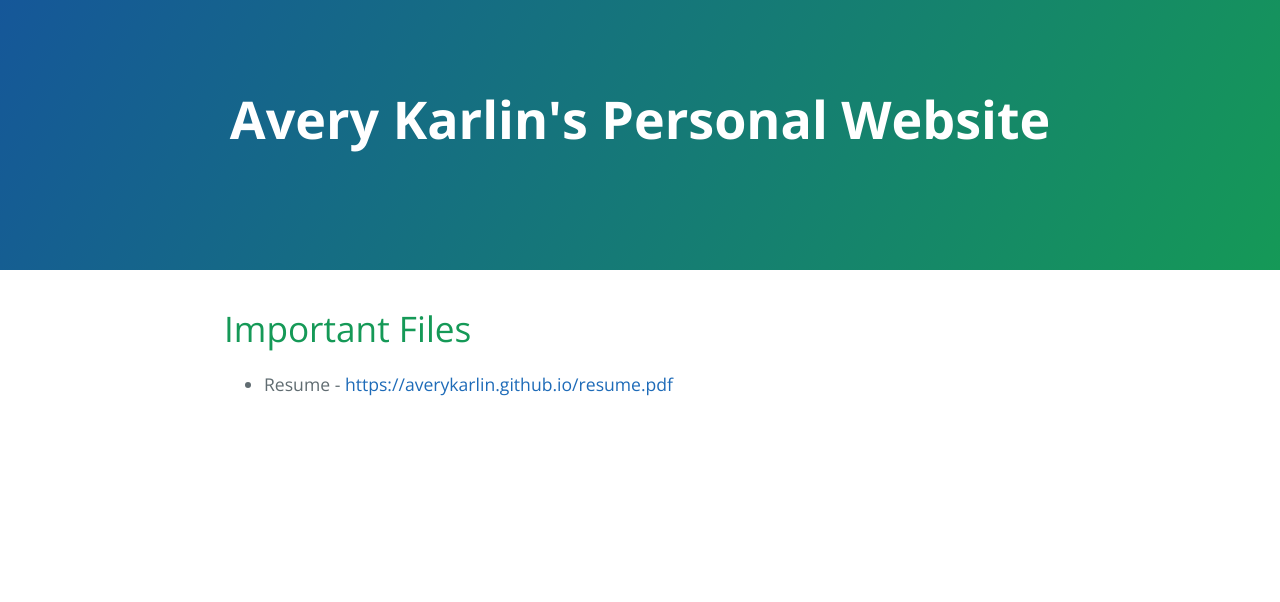
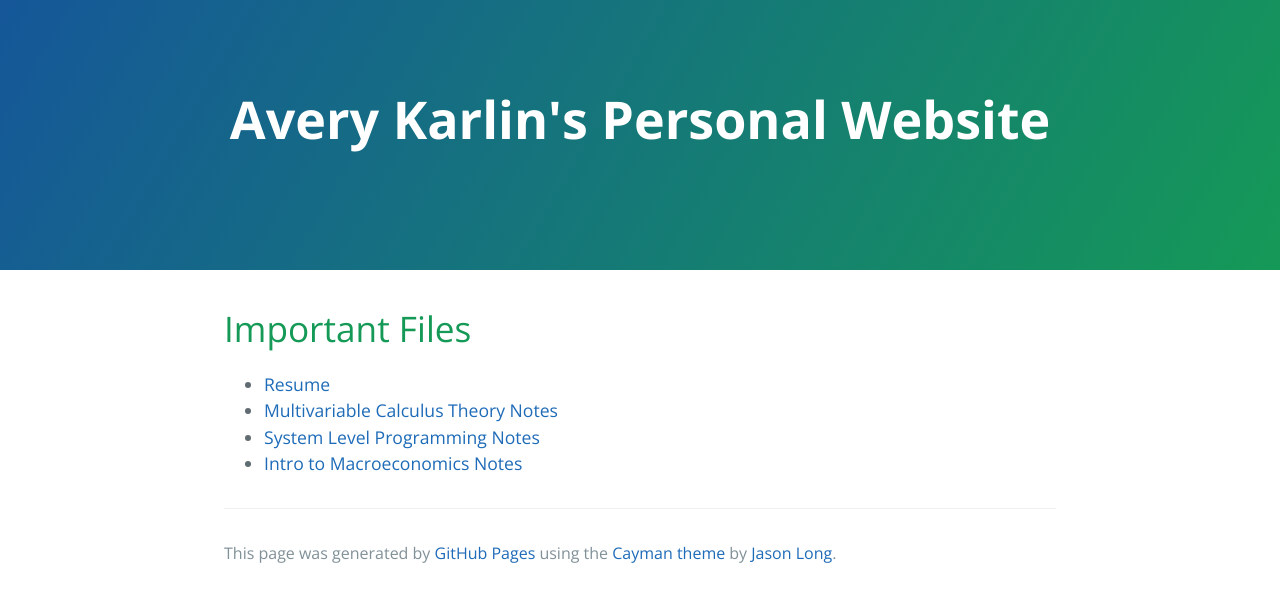
Before and after one commit to averykarlin3/spocklogic.github.io, a plain HTML site: page index.html in a window 1280 px wide. Drawn offline with nearby package versions, Linux system fonts and the light colour scheme.

Commit message:
Replace master branch with page content via GitHub

```diff
--- a/index.html
+++ b/index.html
@@ -20,9 +20,17 @@
 <a id="important-files" class="anchor" href="#important-files" aria-hidden="true"><span aria-hidden="true" class="octicon octicon-link"></span></a>Important Files</h1>
 
 <ul>
-<li>Resume - <a href="https://averykarlin.github.io/resume.pdf">https://averykarlin.github.io/resume.pdf</a>
-</li>
+<li><a href="https://averykarlin.github.io/resume.pdf">Resume</a></li>
+<li><a href="https://spocklogic.github.io/Fall-2015/Multi/multi.pdf">Multivariable Calculus Theory Notes</a></li>
+<li><a href="https://spocklogic.github.io/Fall-2015/Systems/systems.pdf">System Level Programming Notes</a></li>
+<li><a href="https://spocklogic.github.io/Fall-2015/Econ/econ.pdf">Intro to Macroeconomics Notes</a></li>
 </ul>
+
+      <footer class="site-footer">
+
+        <span class="site-footer-credits">This page was generated by <a href="https://pages.github.com">GitHub Pages</a> using the <a href="https://github.com/jasonlong/cayman-theme">Cayman theme</a> by <a href="https://twitter.com/jasonlong">Jason Long</a>.</span>
+      </footer>
+
     </section>
 
 
--- a/params.json
+++ b/params.json
@@ -1 +1 @@
-{"name":"Avery Karlin's Personal Website","tagline":"","body":"# Important Files\r\n* Resume - <https://averykarlin.github.io/resume.pdf>","google":"","note":"Don't delete this file! It's used internally to help with page regeneration."}
+{"name":"Avery Karlin's Personal Website","tagline":"","body":"# Important Files\r\n* [Resume](https://averykarlin.github.io/resume.pdf)\r\n* [Multivariable Calculus Theory Notes](https://spocklogic.github.io/Fall-2015/Multi/multi.pdf)\r\n* [System Level Programming Notes](https://spocklogic.github.io/Fall-2015/Systems/systems.pdf)\r\n* [Intro to Macroeconomics Notes](https://spocklogic.github.io/Fall-2015/Econ/econ.pdf)\r\n","google":"","note":"Don't delete this file! It's used internally to help with page regeneration."}
```
